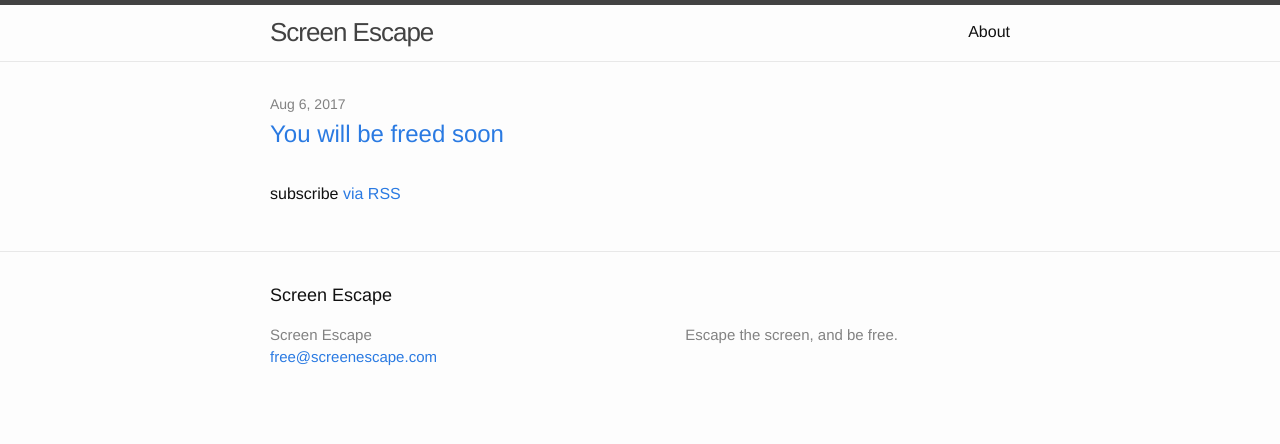
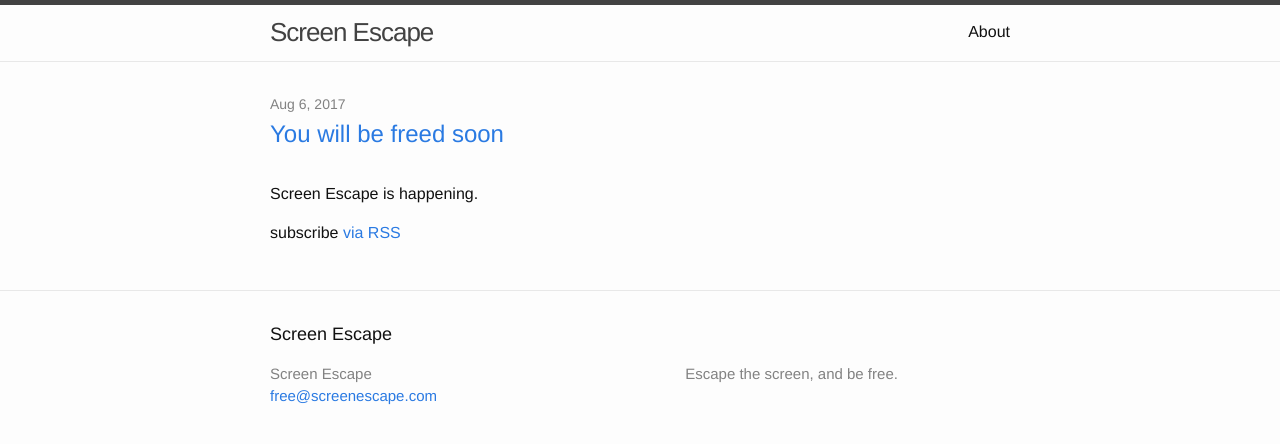
Before and after one commit to screenescape/screenescape.github.io, a Jekyll site: the page built from index.md, in a window 1280 px wide. Shown: the top 444 px of the page. Built offline with Jekyll 4.4.1, drawn with Linux system fonts in a browser that asks for light colours.

Commit message:
Update home.html

```diff
--- a/_layouts/home.html
+++ b/_layouts/home.html
@@ -16,6 +16,8 @@ layout: default
           <a class="post-link" href="{{ post.url | relative_url }}">{{ post.title | escape }}</a>
         </h2>
       </li>
+
+      {{ post.content }}
     {% endfor %}
   </ul>
 
```
